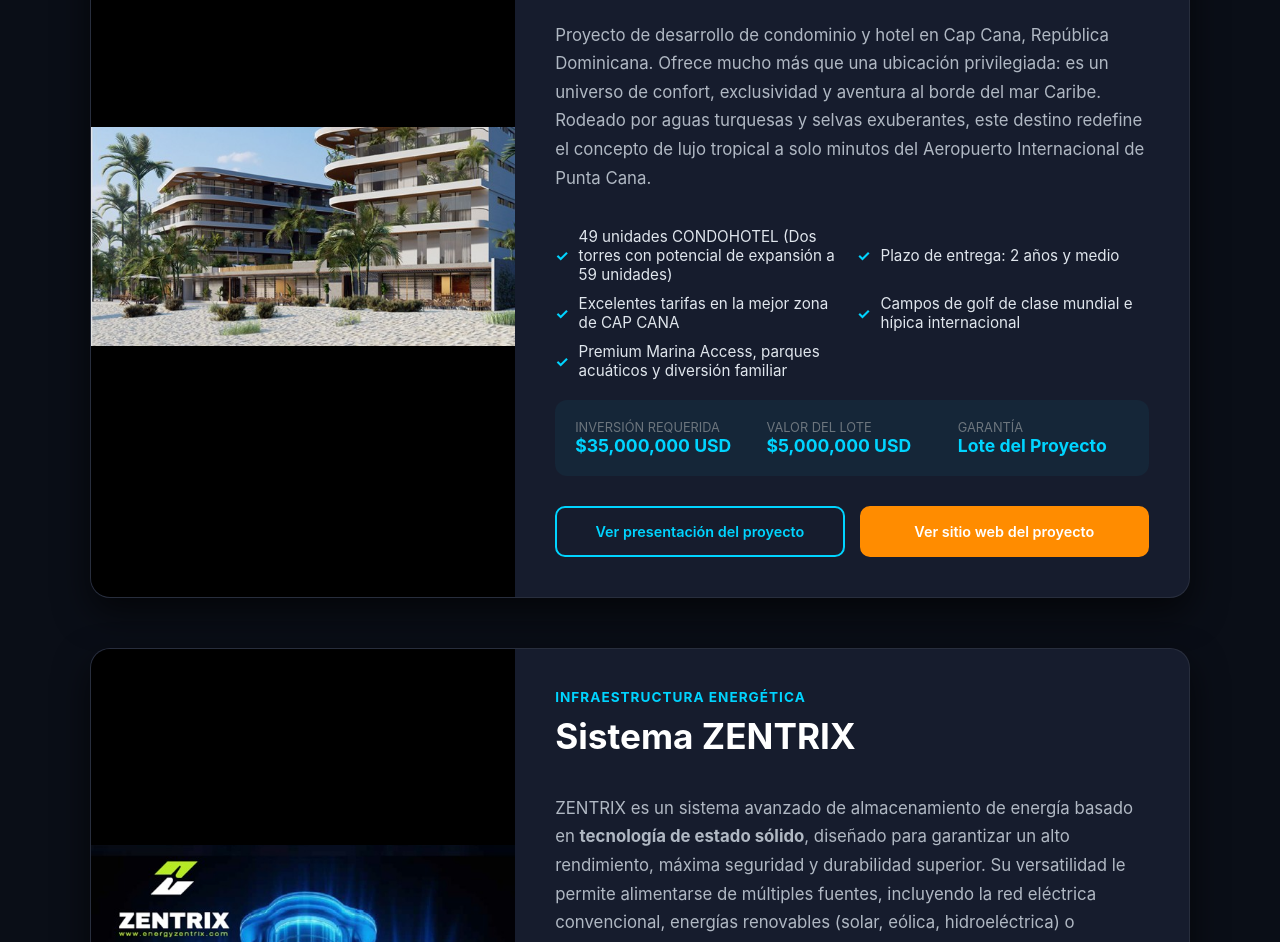
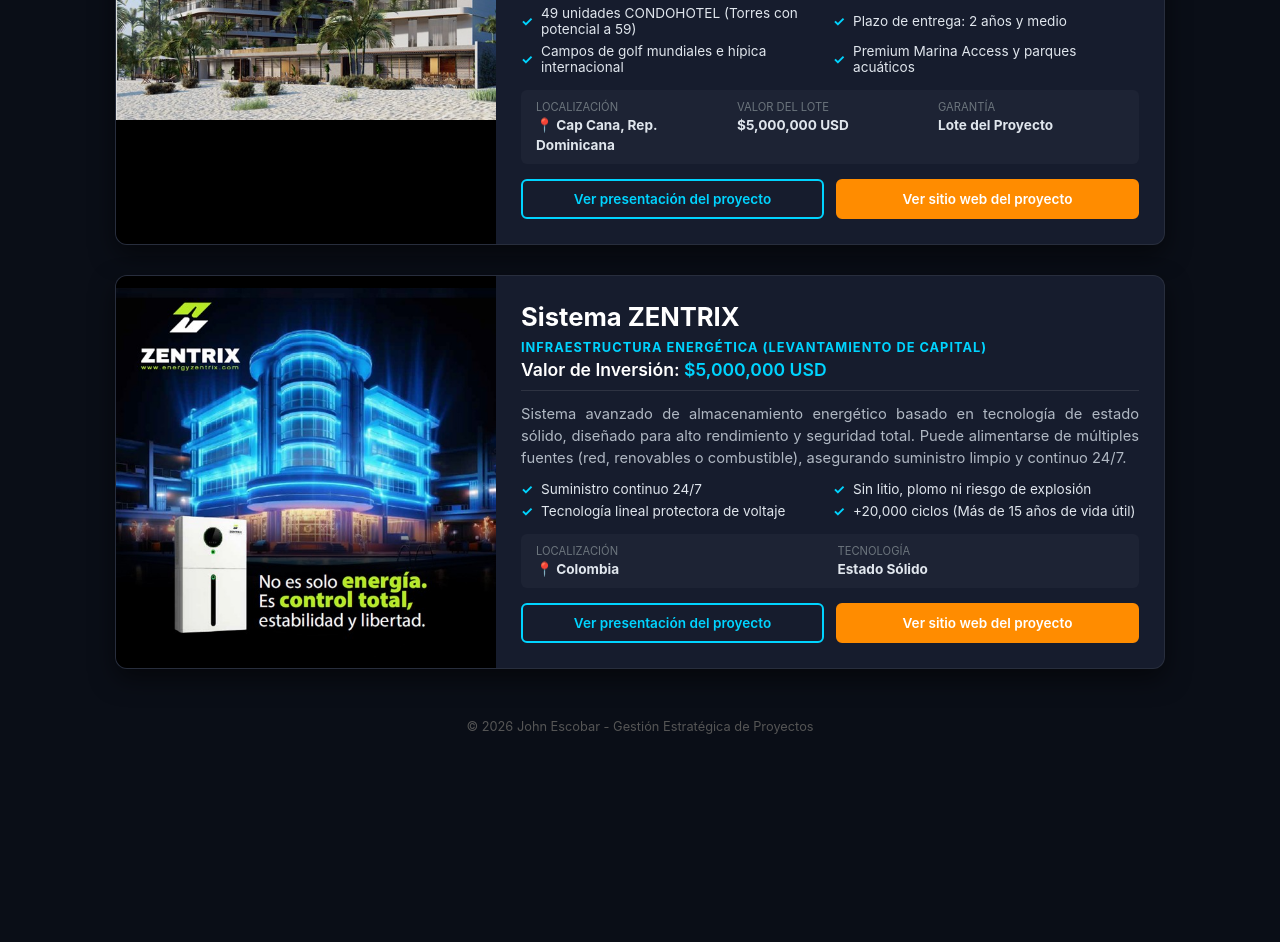
Before and after one commit to johnescobar-bot/Portafolio2, a plain HTML site: page index.html in a window 1280 px wide. Shown: the part 309-1251 px from the top of the page. After the commit the page ends 1063 px from the top, so only its background shows below. Drawn offline with Linux system fonts and the light colour scheme.

Commit message:
Add files via upload

```diff
--- a/index.html
+++ b/index.html
@@ -3,7 +3,7 @@
 <head>
     <meta charset="UTF-8">
     <meta name="viewport" content="width=device-width, initial-scale=1.0">
-    <title>Portafolio - John Escobar</title>
+    <title>Portafolio Alterno de Proyectos Estratégicos - John Escobar</title>
     <style>
         :root {
             --primary: #00d4ff;
@@ -23,53 +23,55 @@
 
         .header {
             background: linear-gradient(135deg, #0d1b2a 0%, #1b263b 100%);
-            padding: 50px 20px;
+            padding: 25px 20px;
             text-align: center;
             border-bottom: 2px solid var(--primary);
         }
 
         .header h1 {
             margin: 0;
-            font-size: 2.2em;
+            font-size: 1.6em;
             text-transform: uppercase;
             background: linear-gradient(to right, #ffffff, var(--primary));
             -webkit-background-clip: text;
             -webkit-text-fill-color: transparent;
+            letter-spacing: 0.5px;
         }
 
         .container {
-            max-width: 1100px;
-            margin: 40px auto;
-            padding: 0 20px;
+            max-width: 1050px;
+            margin: 25px auto;
+            padding: 0 15px;
         }
 
         .project-card {
             background: var(--card-bg);
-            border-radius: 20px;
+            border-radius: 12px;
             overflow: hidden;
             display: flex;
             flex-direction: column;
-            box-shadow: 0 15px 35px rgba(0,0,0,0.6);
+            box-shadow: 0 10px 25px rgba(0,0,0,0.5);
             border: 1px solid rgba(255,255,255,0.08);
-            margin-bottom: 50px; /* Separación entre proyectos */
+            margin-bottom: 30px;
         }
 
-        @media (min-width: 900px) {
+        @media (min-width: 850px) {
             .project-card { flex-direction: row; }
         }
 
         .image-box {
             flex: 1;
-            min-height: 350px;
+            min-height: 220px;
             background-color: #000;
             display: flex;
             align-items: center;
             justify-content: center;
         }
 
-        @media (min-width: 900px) {
+        @media (min-width: 850px) {
             .image-box {
-                min-height: 480px;
+                max-width: 380px;
+                min-height: 340px;
             }
         }
 
@@ -81,50 +83,68 @@
         }
 
         .content-box {
-            flex: 1.4;
-            padding: 40px;
+            flex: 1.3;
+            padding: 25px;
             display: flex;
             flex-direction: column;
             justify-content: center;
+        }
+
+        h2 {
+            font-size: 1.6em;
+            margin: 0 0 8px 0;
+            color: #fff;
+        }
+
+        .project-meta-top {
+            margin-bottom: 12px;
+            border-bottom: 1px solid rgba(255,255,255,0.1);
+            padding-bottom: 10px;
         }
 
         .tag {
             color: var(--primary);
             font-weight: 700;
             text-transform: uppercase;
-            font-size: 0.85em;
-            margin-bottom: 10px;
+            font-size: 0.8em;
             letter-spacing: 1px;
+            display: block;
+            margin-bottom: 4px;
         }
 
-        h2 {
-            font-size: 2.2em;
-            margin: 0 0 20px;
+        .investment-value {
+            font-size: 1.1em;
             color: #fff;
+            font-weight: 600;
+        }
+
+        .investment-value span {
+            color: var(--primary);
         }
 
         .description p {
-            font-size: 1.05em;
-            line-height: 1.7;
+            font-size: 0.92em;
+            line-height: 1.5;
             color: #b0b8c3;
-            margin-bottom: 15px;
+            margin: 0 0 12px 0;
+            text-align: justify;
         }
 
         .features-list {
-            margin: 20px 0;
+            margin: 0 0 15px 0;
             padding: 0;
             list-style: none;
             display: grid;
             grid-template-columns: 1fr;
-            gap: 10px;
+            gap: 6px;
         }
 
-        @media (min-width: 600px) {
+        @media (min-width: 650px) {
             .features-list { grid-template-columns: 1fr 1fr; }
         }
 
         .features-list li {
-            font-size: 0.95em;
+            font-size: 0.85em;
             color: #e0e6ed;
             display: flex;
             align-items: center;
@@ -134,52 +154,52 @@
             content: "✓";
             color: var(--primary);
             font-weight: bold;
-            margin-right: 10px;
+            margin-right: 8px;
         }
 
-        .info-panel {
+        .info-panel-mini {
             display: flex;
             flex-wrap: wrap;
-            gap: 20px;
-            margin-bottom: 30px;
-            padding: 20px;
-            background: rgba(0, 212, 255, 0.05);
-            border-radius: 12px;
+            gap: 15px;
+            margin-bottom: 15px;
+            padding: 10px 15px;
+            background: rgba(255, 255, 255, 0.03);
+            border-radius: 6px;
         }
 
-        .info-item {
+        .info-item-mini {
             flex: 1;
-            min-width: 140px;
+            min-width: 120px;
         }
 
-        .info-item span {
+        .info-item-mini span {
             display: block;
-            font-size: 0.8em;
+            font-size: 0.7em;
             color: #6c757d;
             text-transform: uppercase;
         }
 
-        .info-item strong {
-            color: var(--primary);
-            font-size: 1.1em;
+        .info-item-mini strong {
+            color: #e0e6ed;
+            font-size: 0.85em;
         }
 
         .actions {
             display: flex;
-            gap: 15px;
+            gap: 12px;
             flex-wrap: wrap;
         }
 
         .btn {
-            padding: 15px 25px;
-            border-radius: 10px;
+            padding: 10px 15px;
+            border-radius: 6px;
             text-decoration: none;
             font-weight: 600;
-            font-size: 0.9em;
+            font-size: 0.85em;
             transition: all 0.3s;
             text-align: center;
             flex: 1;
-            min-width: 220px;
+            min-width: 180px;
         }
 
         .btn-pdf {
@@ -200,21 +220,20 @@
 
         .btn-web:hover {
             background-color: #e67e00;
-            transform: translateY(-2px);
         }
 
         .footer {
             text-align: center;
-            padding: 40px;
+            padding: 20px;
             color: #555;
-            font-size: 0.85em;
+            font-size: 0.8em;
         }
     </style>
 </head>
 <body>
 
     <div class="header">
-        <h1>Portafolio de John Escobar</h1>
+        <h1>Portafolio Alterno de Proyectos Estratégicos / John Escobar</h1>
     </div>
 
     <div class="container">
@@ -225,33 +244,36 @@
             </div>
 
             <div class="content-box">
-                <span class="tag">Levantamiento de Capital</span>
                 <h2>ZEKKEI CAP CANA</h2>
+
+                <div class="project-meta-top">
+                    <span class="tag">Levantamiento de Capital</span>
+                    <div class="investment-value">Valor de Inversión: <span>$35,000,000 USD</span></div>
+                </div>
 
                 <div class="description">
                     <p>
-                        Proyecto de desarrollo de condominio y hotel en Cap Cana, República Dominicana. Ofrece mucho más que una ubicación privilegiada: es un universo de confort, exclusividad y aventura al borde del mar Caribe. Rodeado por aguas turquesas y selvas exuberantes, este destino redefine el concepto de lujo tropical a solo minutos del Aeropuerto Internacional de Punta Cana.
+                        Proyecto de desarrollo de condominio y hotel en Cap Cana, República Dominicana. Ofrece un universo de confort, exclusividad y aventura al borde del mar Caribe. Redefine el lujo tropical a minutos del Aeropuerto Internacional de Punta Cana.
                     </p>
                 </div>
 
                 <ul class="features-list">
-                    <li>49 unidades CONDOHOTEL (Dos torres con potencial de expansión a 59 unidades)</li>
+                    <li>49 unidades CONDOHOTEL (Torres con potencial a 59)</li>
                     <li>Plazo de entrega: 2 años y medio</li>
-                    <li>Excelentes tarifas en la mejor zona de CAP CANA</li>
-                    <li>Campos de golf de clase mundial e hípica internacional</li>
-                    <li>Premium Marina Access, parques acuáticos y diversión familiar</li>
+                    <li>Campos de golf mundiales e hípica internacional</li>
+                    <li>Premium Marina Access y parques acuáticos</li>
                 </ul>
 
-                <div class="info-panel">
-                    <div class="info-item">
-                        <span>Inversión Requerida</span>
-                        <strong>$35,000,000 USD</strong>
+                <div class="info-panel-mini">
+                    <div class="info-item-mini">
+                        <span>Localización</span>
+                        <strong>📍 Cap Cana, Rep. Dominicana</strong>
                     </div>
-                    <div class="info-item">
+                    <div class="info-item-mini">
                         <span>Valor del Lote</span>
                         <strong>$5,000,000 USD</strong>
                     </div>
-                    <div class="info-item">
+                    <div class="info-item-mini">
                         <span>Garantía</span>
                         <strong>Lote del Proyecto</strong>
                     </div>
@@ -270,33 +292,34 @@
             </div>
 
             <div class="content-box">
-                <span class="tag">Infraestructura Energética</span>
                 <h2>Sistema ZENTRIX</h2>
+
+                <div class="project-meta-top">
+                    <span class="tag">Infraestructura Energética (Levantamiento de Capital)</span>
+                    <div class="investment-value">Valor de Inversión: <span>$5,000,000 USD</span></div>
+                </div>
 
                 <div class="description">
                     <p>
-                        ZENTRIX es un sistema avanzado de almacenamiento de energía basado en <strong>tecnología de estado sólido</strong>, diseñado para garantizar un alto rendimiento, máxima seguridad y durabilidad superior. Su versatilidad le permite alimentarse de múltiples fuentes, incluyendo la red eléctrica convencional, energías renovables (solar, eólica, hidroeléctrica) o generadores a combustible.
-                    </p>
-                    <p>
-                        A diferencia de las soluciones tradicionales, nuestros muros optimizan el almacenamiento y suministro con mínimas pérdidas energéticas. <strong>No contienen litio, plomo ni materiales inflamables</strong>, eliminando riesgos de sobrecalentamiento. Además, su tecnología lineal protege dispositivos sensibles y ofrece una vida útil que supera los 20,000 ciclos de carga, asegurando más de 15 años de operación confiable.
+                        Sistema avanzado de almacenamiento energético basado en tecnología de estado sólido, diseñado para alto rendimiento y seguridad total. Puede alimentarse de múltiples fuentes (red, renovables o combustible), asegurando suministro limpio y continuo 24/7.
                     </p>
                 </div>
 
                 <ul class="features-list">
-                    <li>Suministro 24/7</li>
-                    <li>Sin riesgo de explosión</li>
-                    <li>Tecnología Lineal</li>
-                    <li>+20,000 Ciclos</li>
+                    <li>Suministro continuo 24/7</li>
+                    <li>Sin litio, plomo ni riesgo de explosión</li>
+                    <li>Tecnología lineal protectora de voltaje</li>
+                    <li>+20,000 ciclos (Más de 15 años de vida útil)</li>
                 </ul>
 
-                <div class="info-panel">
-                    <div class="info-item">
+                <div class="info-panel-mini">
+                    <div class="info-item-mini">
                         <span>Localización</span>
                         <strong>📍 Colombia</strong>
                     </div>
-                    <div class="info-item">
-                        <span>Valor Proyecto</span>
-                        <strong>$5,000,000 USD</strong>
+                    <div class="info-item-mini">
+                        <span>Tecnología</span>
+                        <strong>Estado Sólido</strong>
                     </div>
                 </div>
 
```
